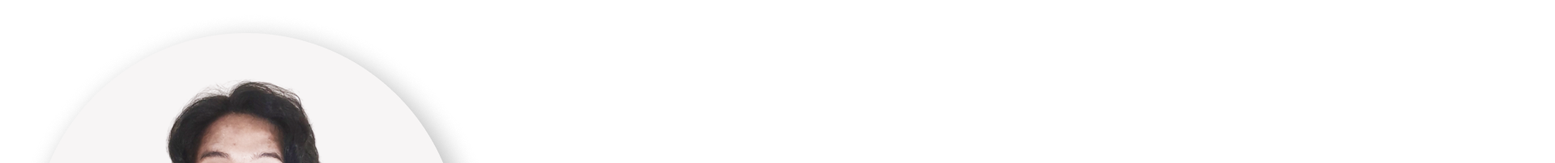
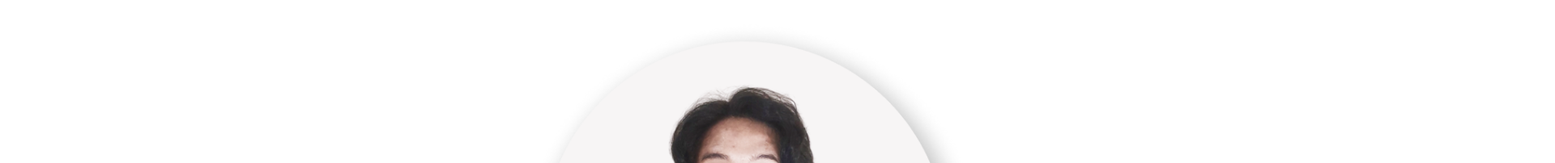
Before and after one commit to yudaraja/portofolio-tailwind, a website: page index.html in a window 1280 px wide. Shown: the part 135-337 px from the top of the page at 81% size, 1920 px wide, since content can reach past the window. Drawn offline with nearby package versions, Linux system fonts and the light colour scheme; the site is published under a folder, as on GitHub Pages, so addresses that start at the root find nothing.

Commit message:
edit path output css

```diff
--- a/index.html
+++ b/index.html
@@ -5,7 +5,7 @@
   <meta charset="UTF-8" />
   <meta name="viewport" content="width=device-width, initial-scale=1.0" />
   <title>Portofolio | Yuda Raja Ardenta</title>
-  <link href="/src/output.css" rel="stylesheet">
+  <link href="src/output.css" rel="stylesheet">
   <!-- <script src="https://cdn.tailwindcss.com"></script> -->
 </head>
 
```
